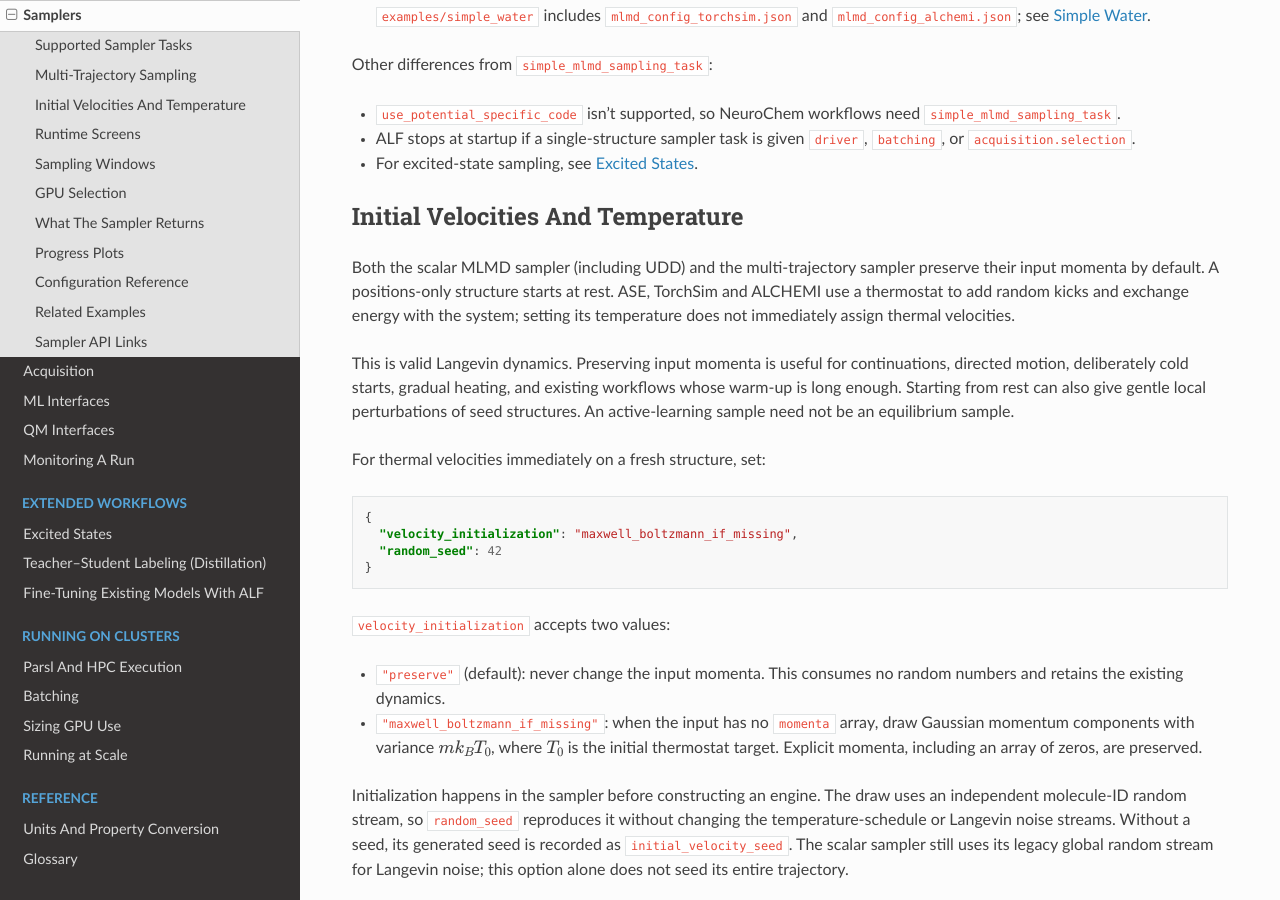
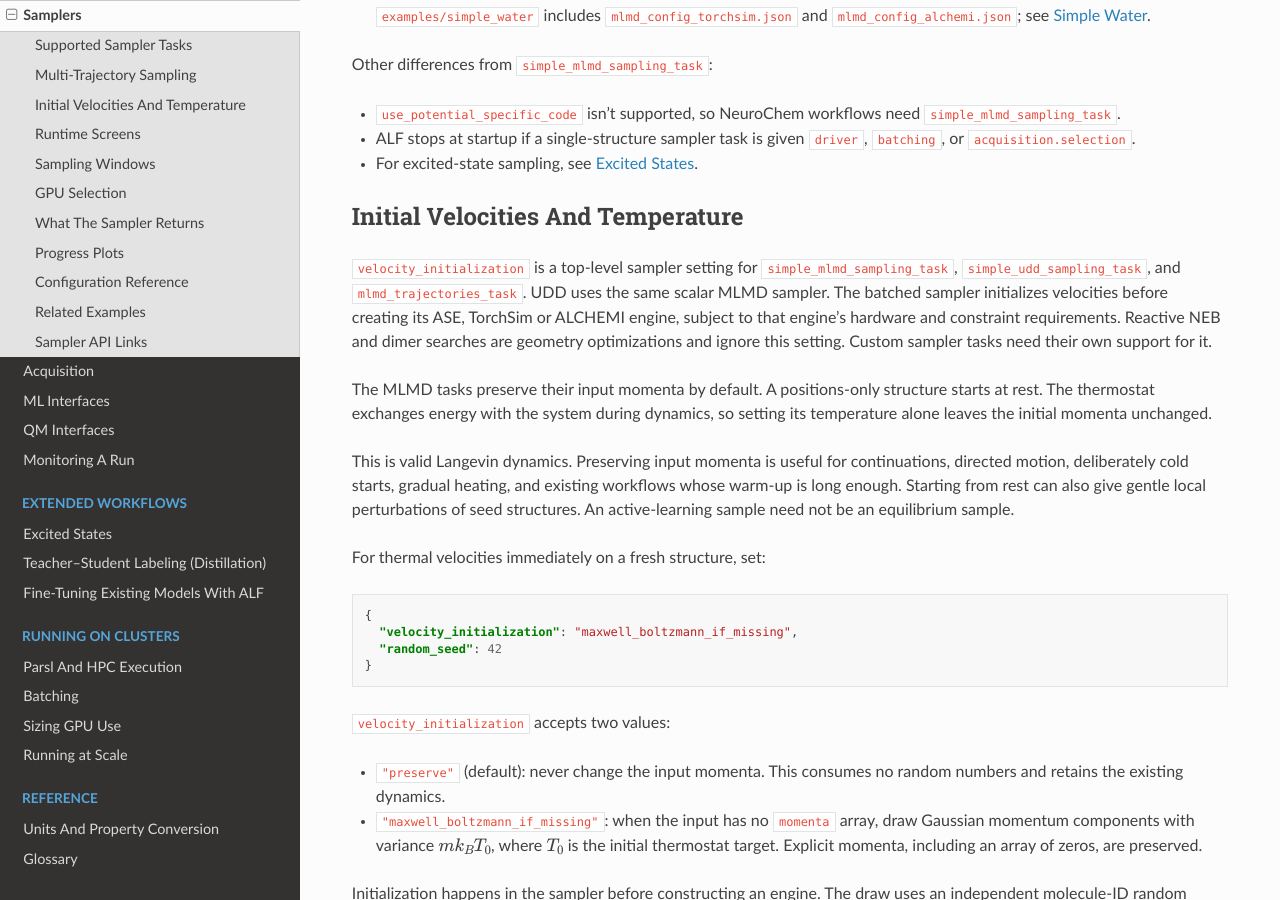
Before and after one commit to lanl/ALF, a Sphinx documentation site: the page built from docs/source/user_guide/samplers.rst, in a window 1280 px wide and 900 px high, scrolled down 2488 px. Built offline with Sphinx 7.4.7 and the Read the Docs theme 3.1.0, drawn with Linux system fonts in a browser that asks for light colours; pages that are not in the unit, such as notebooks, are missing from menus; some of the changed text lies outside the part shown.

Commit message:
Clarify velocity initialization support and test the scalar tasks

```diff
--- a/docs/source/user_guide/samplers.rst
+++ b/docs/source/user_guide/samplers.rst
@@ -164,11 +164,18 @@ Other differences from ``simple_mlmd_sampling_task``:
 Initial Velocities And Temperature
 ----------------------------------
 
-Both the scalar MLMD sampler (including UDD) and the multi-trajectory sampler
-preserve their input momenta by default. A positions-only structure starts at
-rest. ASE, TorchSim and ALCHEMI use a thermostat to add random kicks and exchange
-energy with the system; setting its temperature does not immediately assign
-thermal velocities.
+``velocity_initialization`` is a top-level sampler setting for
+``simple_mlmd_sampling_task``, ``simple_udd_sampling_task``, and
+``mlmd_trajectories_task``. UDD uses the same scalar MLMD sampler. The batched
+sampler initializes velocities before creating its ASE, TorchSim or ALCHEMI
+engine, subject to that engine's hardware and constraint requirements.
+Reactive NEB and dimer searches are geometry optimizations and ignore this
+setting. Custom sampler tasks need their own support for it.
+
+The MLMD tasks preserve their input momenta by default. A positions-only
+structure starts at rest. The thermostat exchanges energy with the system
+during dynamics, so setting its temperature alone leaves the initial momenta
+unchanged.
 
 This is valid Langevin dynamics. Preserving input momenta is useful for
 continuations, directed motion, deliberately cold starts, gradual heating, and
@@ -557,6 +564,10 @@ Temperature schedule fields
         - Range for sinusoidal temperature fluctuation amplitude.
       * - ``per_temp``
         - Range for temperature fluctuation period.
+      * - ``velocity_initialization``
+        - Optional MLMD starting-momenta policy. Defaults to ``"preserve"``.
+          See :ref:`samplers-initial-velocities` for the thermal option and
+          supported tasks.
 
 Density schedule fields
    Density changes are optional. Use ``null`` for ``end_dens``, ``amp_dens``,
```
Also changed, not shown: 1 other file.
